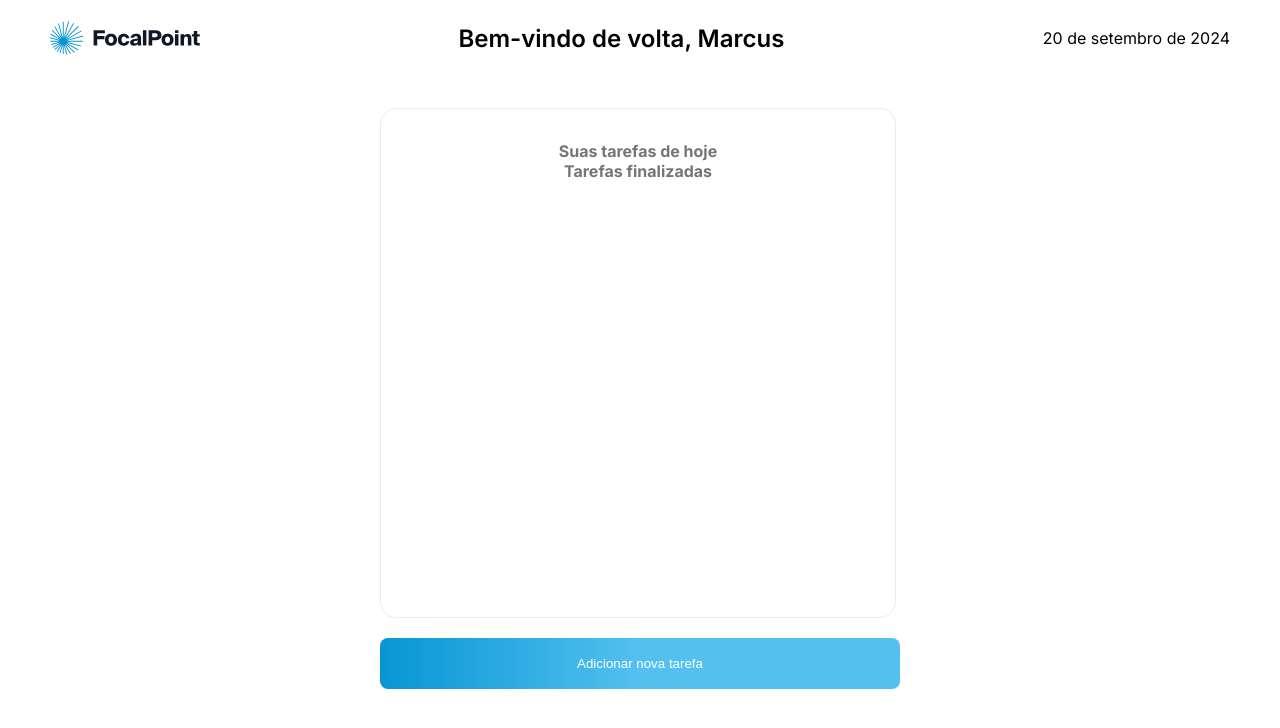
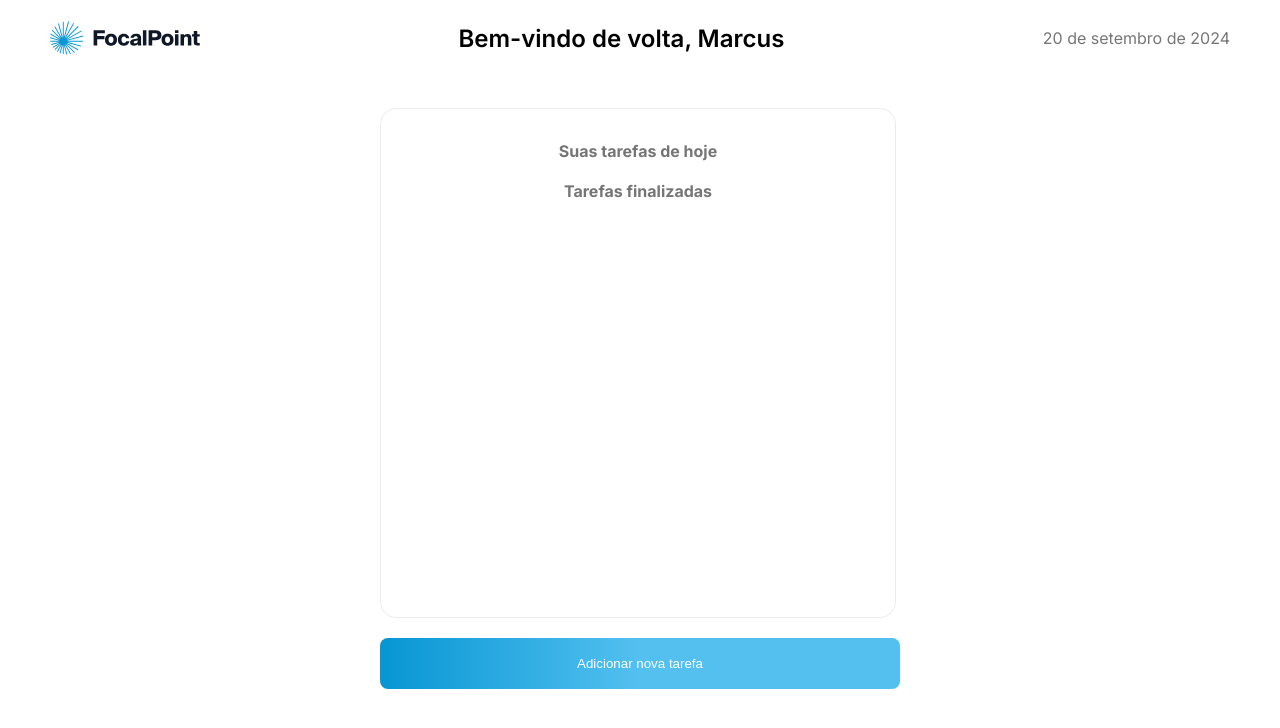
Before and after one commit to ArielChama/test-legalplan, a Next.js app: page / in a window 1280 px wide. Shown: the top 728 px of the page. Built offline with nearby package versions, Linux system fonts and the light colour scheme.

Commit message:
feat: All functions done

```diff
--- a/app/page.tsx
+++ b/app/page.tsx
@@ -8,7 +8,7 @@ import ModalCreate from "./components/ModalCreate";
 import ModalDelete from "./components/ModalDelete";
 
 export default function Home() {
-  const [tasks, setTasks] = useState<{ id: number; title: string }[]>([])
+  const [tasks, setTasks] = useState<{ id: number; title: string; completed: boolean }[]>([])
   const [modalCreate, setModalCreate] = useState(false)
   const [modalDelete, setModalDelete] = useState(false)
   const [taskToDelete, setTaskToDelete] = useState<number>(0)
@@ -17,7 +17,7 @@ export default function Home() {
     day: 'numeric',
     month: 'long',
     year: 'numeric'
-  });
+  })
 
   const handleModalCreate = () => {
     setModalCreate(!modalCreate)
@@ -28,20 +28,28 @@ export default function Home() {
     setModalDelete(!modalDelete)
   }
 
-
   const addTask = (newTask: string) => {
     const newTaskObject = {
       id: tasks.length + 1,
       title: newTask,
-    };
+      completed: false
+    }
 
     setTasks((prevTasks) => [...prevTasks, newTaskObject])
-  };
+  }
 
   const deleteTask = (id: number) => {
     setTasks((prevTasks) => prevTasks.filter((task) => task.id !== taskToDelete));
     setTaskToDelete(0);
-  };
+  }
+
+  const toggleTaskCompletion = (id: number) => {
+    setTasks((prevTasks) =>
+      prevTasks.map((task) =>
+        task.id === id ? { ...task, completed: !task.completed } : task
+      )
+    );
+  }
 
 
   return (
@@ -52,7 +60,7 @@ export default function Home() {
 
           <h1 className={styles.title}>Bem-vindo de volta, Marcus</h1>
 
-          <p>{formattedDate}</p>
+          <p style={{ color: '#0000008A' }}>{formattedDate}</p>
         </div>
       </div>
 
@@ -61,10 +69,10 @@ export default function Home() {
           <div className={styles.card}>
             <h3 className={styles.subtitle}>Suas tarefas de hoje</h3>
 
-            {tasks.map((task) => (
+            {tasks.filter((task) => !task.completed).map((task) => (
               <div className={styles.card_item}>
                 <div style={{ display: 'flex', gap: '16px', alignItems: 'center' }}>
-                  <input type="checkbox" />
+                  <input type="checkbox" checked={task.completed} onChange={() => toggleTaskCompletion(task.id)} />
                   <p className={styles.card_task}>{task.title}</p>
                 </div>
 
@@ -78,6 +86,21 @@ export default function Home() {
 
             <div>
               <h3 className={styles.subtitle}>Tarefas finalizadas</h3>
+
+              {tasks.filter((task) => task.completed).map((task) => (
+              <div className={styles.card_item}>
+                <div style={{ display: 'flex', gap: '16px', alignItems: 'center' }}>
+                  <input type="checkbox" checked={task.completed} onChange={() => toggleTaskCompletion(task.id)} />
+                  <p className={styles.card_task} style={{ textDecoration: 'line-through', color: '#0000008A' }}>{task.title}</p>
+                </div>
+
+                <button type="button" className={styles.buttonDelete} onClick={() => handleModalDelete(task.id)}>
+                  <svg width="20" height="22" viewBox="0 0 20 22" fill="none">
+                    <path d="M1 5H3M3 5H19M3 5V19C3 19.5304 3.21071 20.0391 3.58579 20.4142C3.96086 20.7893 4.46957 21 5 21H15C15.5304 21 16.0391 20.7893 16.4142 20.4142C16.7893 20.0391 17 19.5304 17 19V5H3ZM6 5V3C6 2.46957 6.21071 1.96086 6.58579 1.58579C6.96086 1.21071 7.46957 1 8 1H12C12.5304 1 13.0391 1.21071 13.4142 1.58579C13.7893 1.96086 14 2.46957 14 3V5" stroke="#B0BBD1" stroke-width="1.33333" stroke-linecap="round" stroke-linejoin="round" />
+                  </svg>
+                </button>
+              </div>
+            ))}
             </div>
           </div>
 
--- a/app/styles/main.module.scss
+++ b/app/styles/main.module.scss
@@ -24,11 +24,12 @@
   text-align: center;
   color: #0000008A;
   font-size: 16px;
+  margin-bottom: 20px;
 }
 
 .card {
   width: 450px;
-  height: 444px;
+  min-height: 444px;
   padding: 32px;
   background-color: #FFFFFF;
   border: 1px solid #EAECF0;
```
